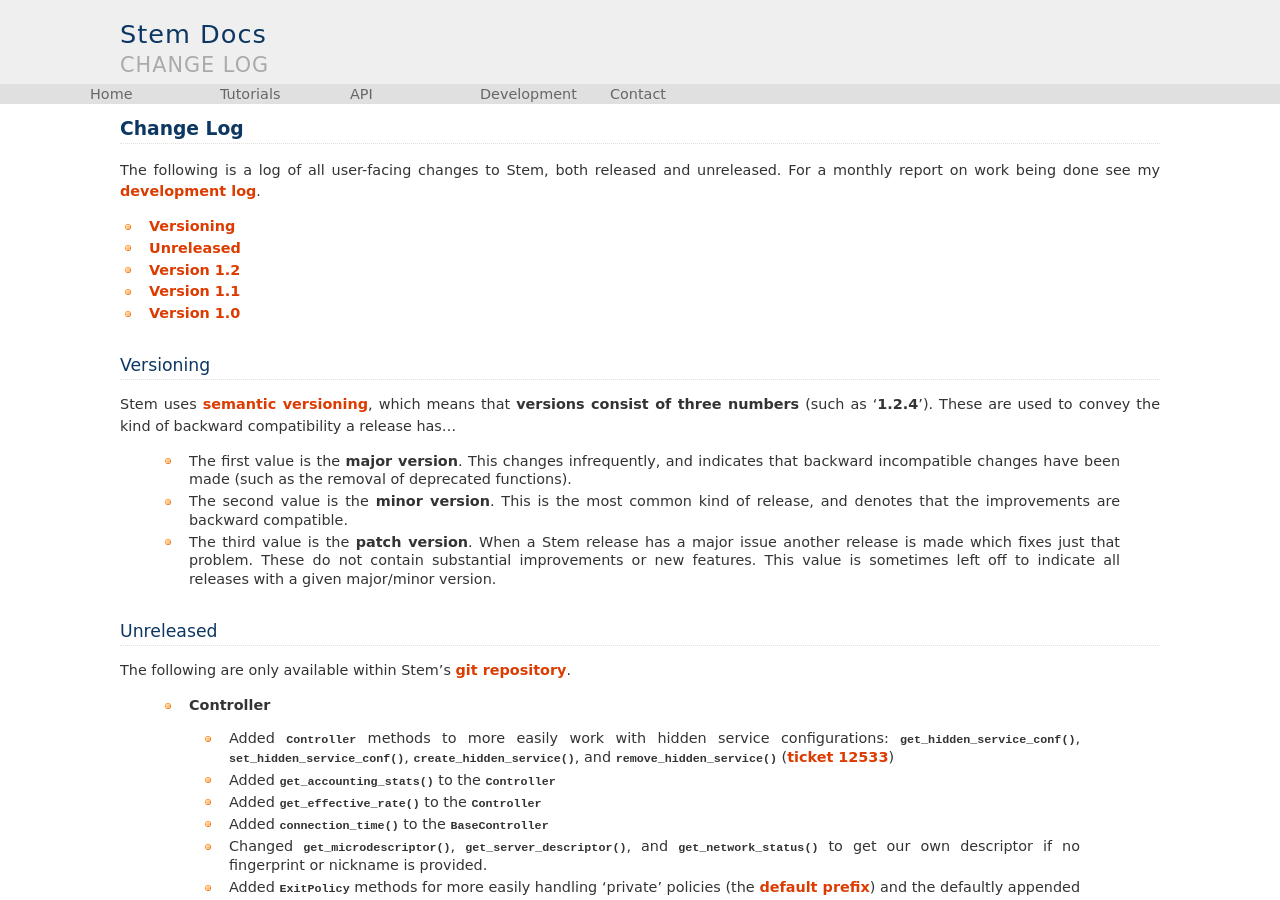
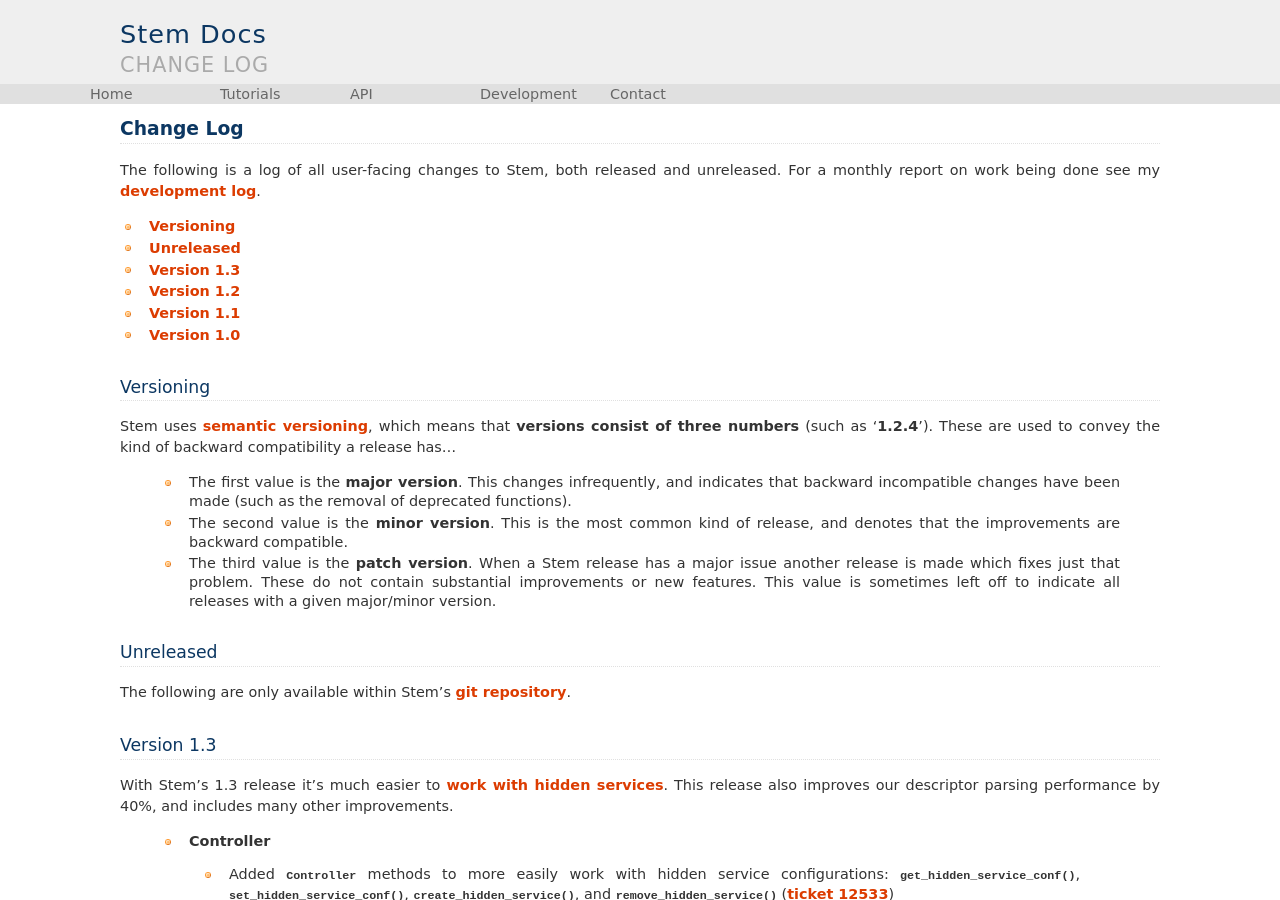
Before and after one commit to torproject/stem, a Sphinx documentation site: the page built from docs/change_log.rst, in a window 1280 px wide and 900 px high. Built offline with Sphinx 7.4.7, drawn with Linux system fonts in a browser that asks for light colours.

Commit message:
Updating changelog and download page to reflect new release

```diff
--- a/docs/change_log.rst
+++ b/docs/change_log.rst
@@ -7,6 +7,7 @@
 
 * :ref:`versioning`
 * :ref:`unreleased`
+* :ref:`version_1.3`
 * :ref:`version_1.2`
 * :ref:`version_1.1`
 * :ref:`version_1.0`
@@ -39,6 +40,16 @@
 
 The following are only available within Stem's `git repository
 <download.html>`_.
+
+.. _version_1.3:
+
+Version 1.3
+-----------
+
+With Stem's 1.3 release it's much easier to `work with hidden services
+<tutorials/over_the_river.html>`_. This release also improves our
+descriptor parsing performance by 40%, and includes many other
+improvements.
 
  * **Controller**
 
--- a/docs/download.rst
+++ b/docs/download.rst
@@ -66,9 +66,9 @@
 
        Signed releases and instructions for both Python 2.x and 3.x. You can
        install from its `tarball
-       <https://pypi.python.org/packages/source/s/stem/stem-1.2.2.tar.bz2>`_
+       <https://pypi.python.org/packages/source/s/stem/stem-1.3.0.tar.bz2>`_
        (`sig
-       <https://pypi.python.org/packages/source/s/stem/stem-1.2.2.tar.bz2.asc>`_),
+       <https://pypi.python.org/packages/source/s/stem/stem-1.3.0.tar.bz2.asc>`_),
        or if you have **pip** installed then getting stem can be as simple
        as...
 
--- a/stem/__init__.py
+++ b/stem/__init__.py
@@ -438,7 +438,7 @@
   ================= ===========
 """
 
-__version__ = '1.3.0'
+__version__ = '1.3.0-dev'
 __author__ = 'Damian Johnson'
 __contact__ = 'atagar@torproject.org'
 __url__ = 'https://stem.torproject.org/'
```
